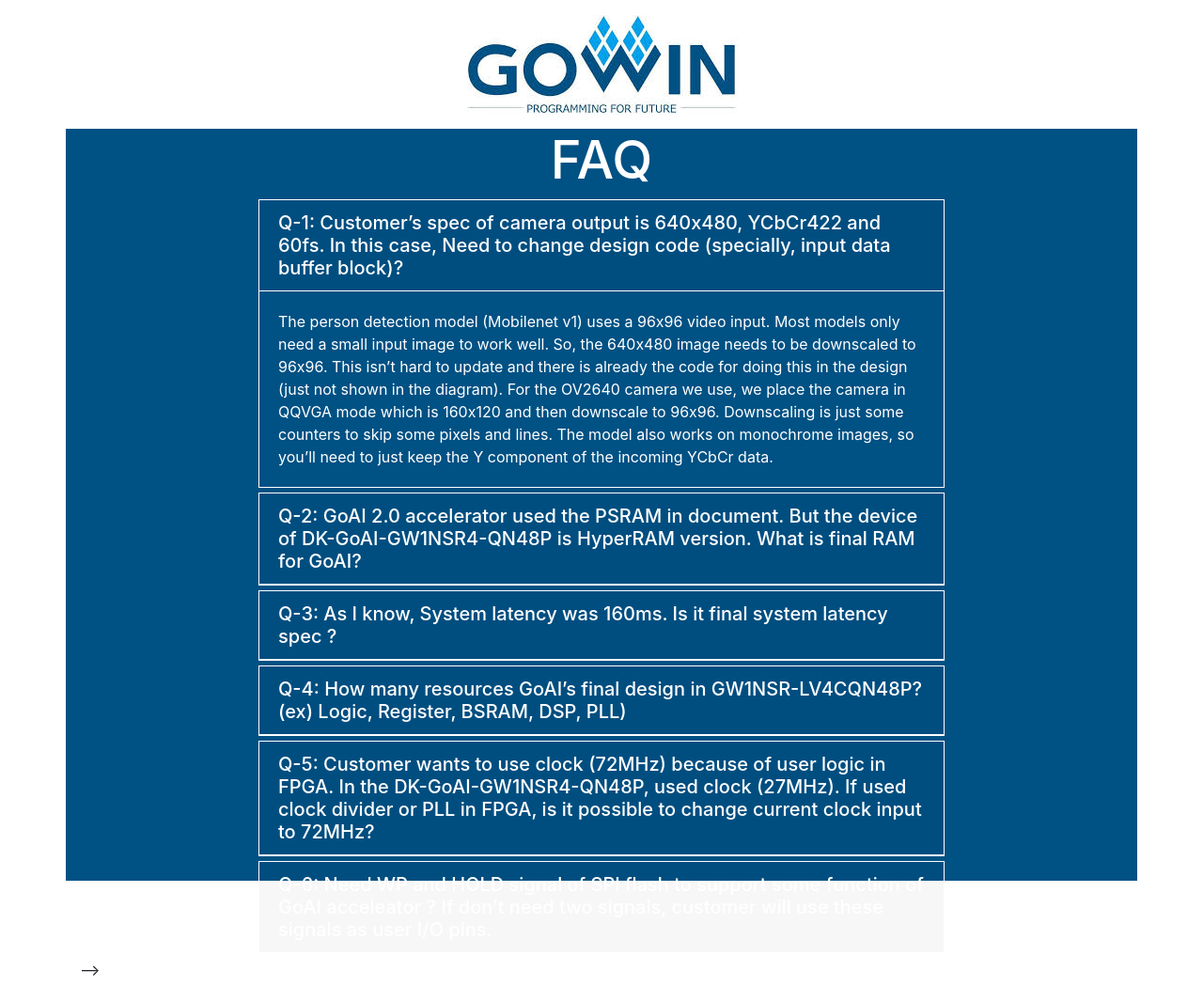
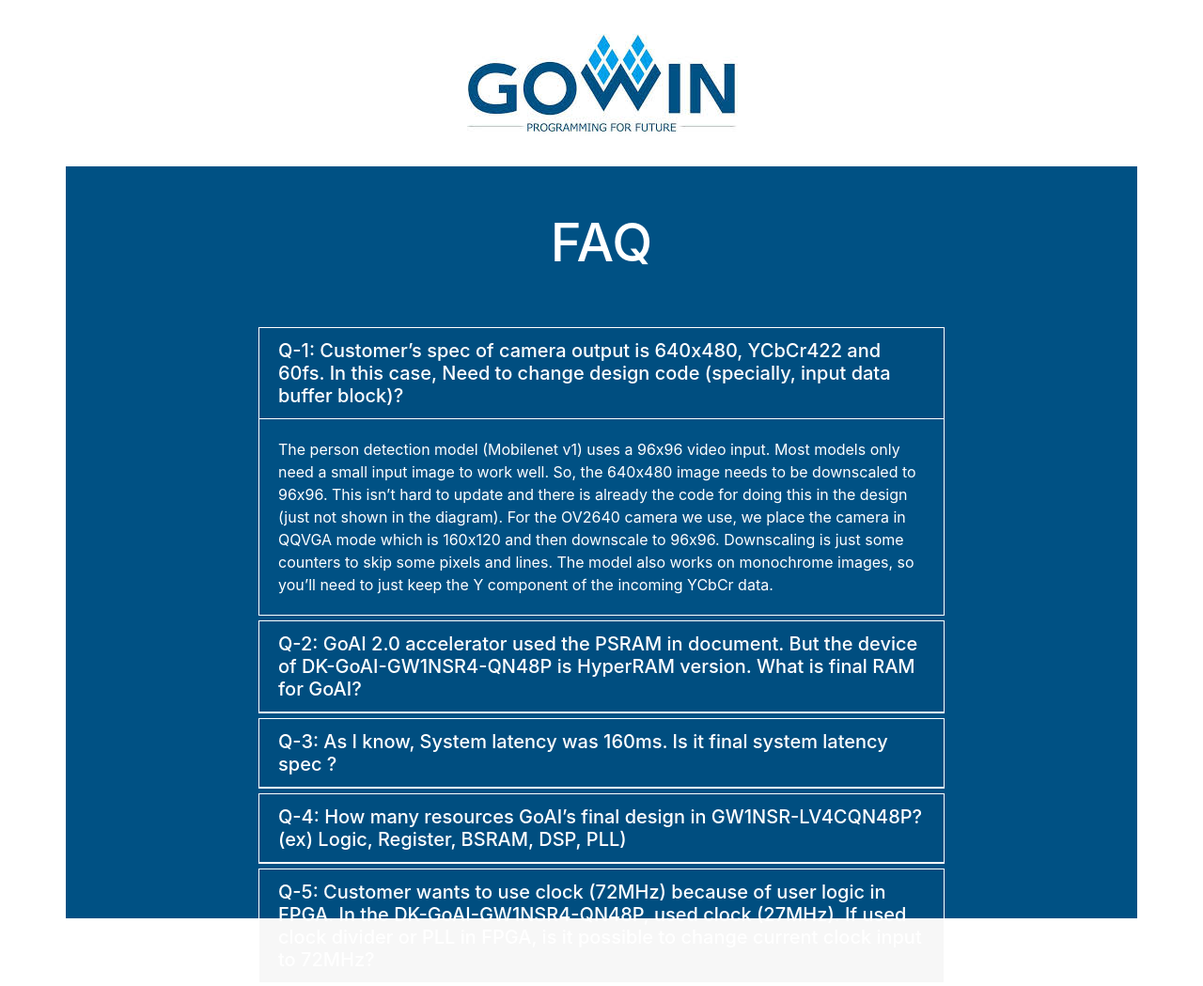
Before and after one commit to gowinsemi/GoAI_2_0, a website: page index.html in a window 1280 px wide. Shown: the top 1049 px of the page at 94% size. Drawn offline with nearby package versions, Linux system fonts and the light colour scheme.

```diff
--- a/css/styles.css
+++ b/css/styles.css
@@ -1,6 +1,10 @@
+body{
+    overflow-x: hidden;
+}
 .logo{
     display: block;
-    margin:0 auto
+    margin:0 auto;
+    padding: 20px 0;
 }
 .FAQ{
     font-size: 3.5rem;
--- a/index.html
+++ b/index.html
@@ -19,7 +19,7 @@
               </div>
               <div class="row primary-color">
                 <div class="col-12 ">
-                  <h2 class="FAQ  text-center text-white">FAQ</h2>
+                  <h2 class="FAQ  text-center text-white py-5">FAQ</h2>
                   <div class="row">
                     <div class="offset-md-2 col-md-8">
                         <div id="accordion" role="tablist">
```
Also changed, not shown: package.json (added, +15 -0 lines), 2 other files.
